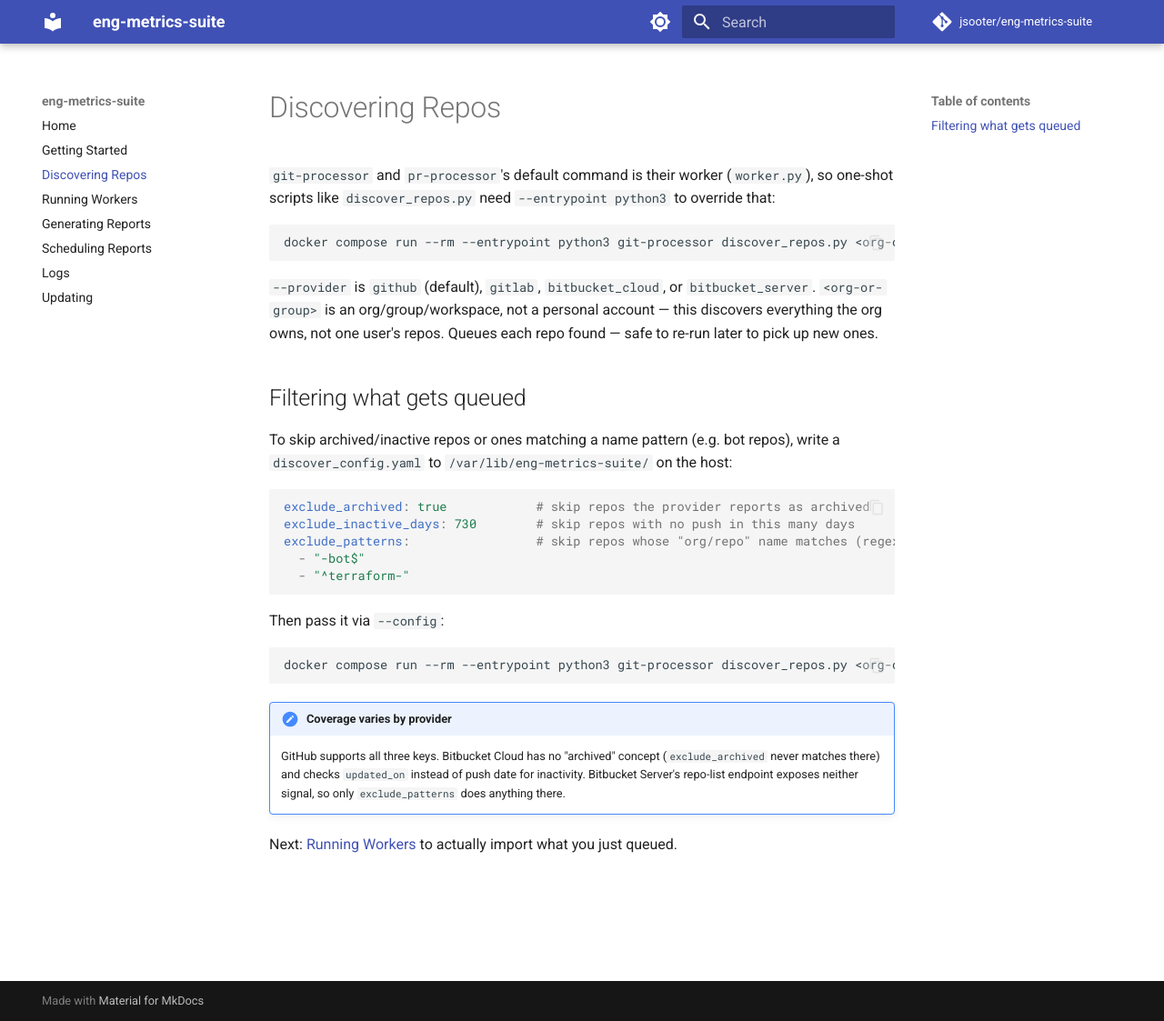
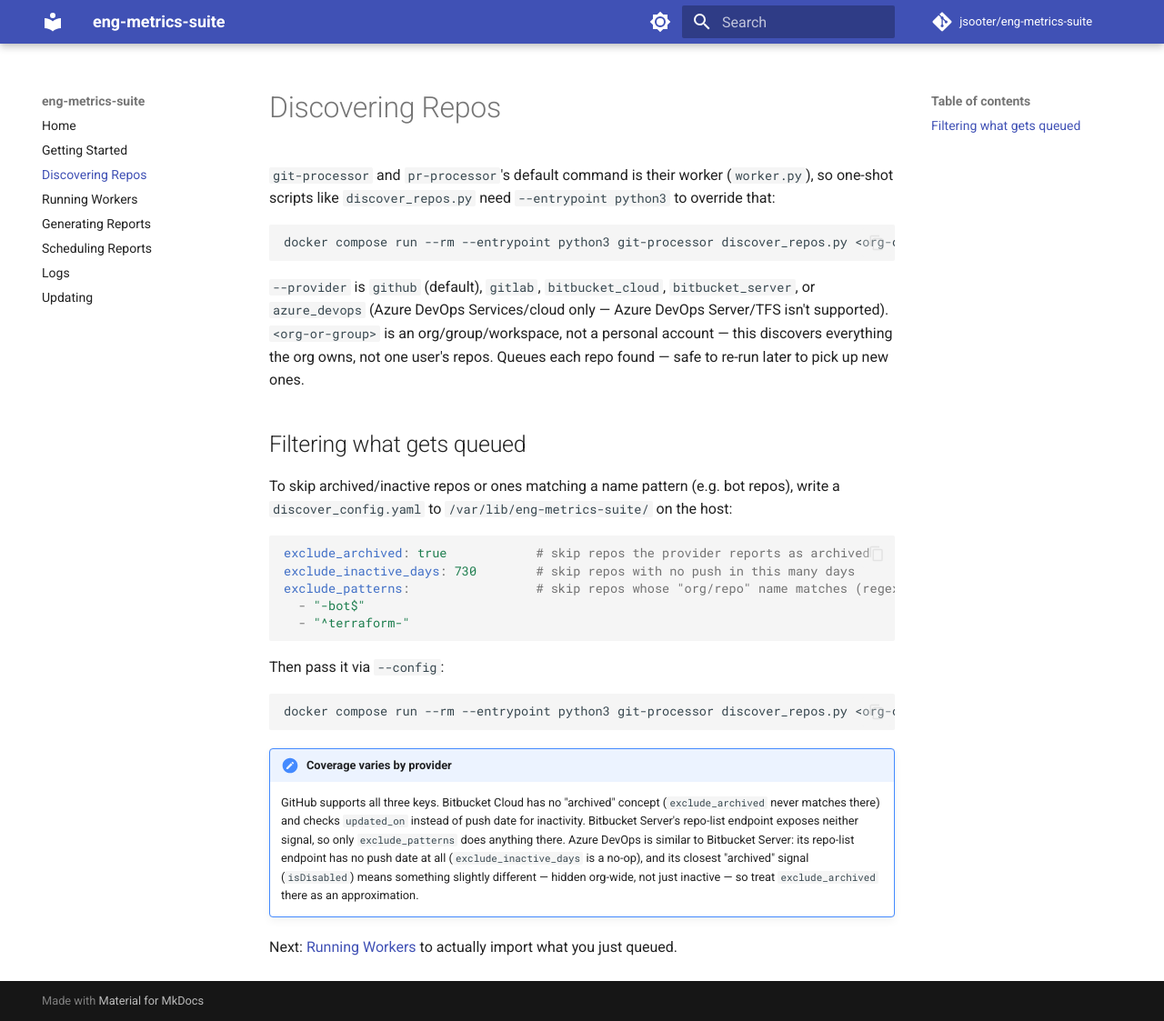
Before and after one commit to jsooter/eng-metrics-docs, an MkDocs documentation site: the page built from docs/discovering-repos.md, in a window 1280 px wide and 1123 px high. Shown: the whole window at 91% size. Built offline with MkDocs 1.6.1 and Material for MkDocs 9.7.7, drawn with Linux system fonts in a browser that asks for light colours; comment, search, counter and statistics services are not loaded.

Commit message:
Document Azure DevOps as a supported provider
eng-metrics-suite gained azure_devops support (Azure DevOps Services,
cloud only) upstream in git-processor/pr-processor -- mentions it
alongside the other providers on the landing page, in the quickstart
env var comment, and in the --provider / exclude_archived coverage
notes on the Discovering Repos page.

````diff
--- a/docs/discovering-repos.md
+++ b/docs/discovering-repos.md
@@ -8,11 +8,12 @@
 docker compose run --rm --entrypoint python3 git-processor discover_repos.py <org-or-group> --provider github
 ```
 
-`--provider` is `github` (default), `gitlab`, `bitbucket_cloud`, or
-`bitbucket_server`. `<org-or-group>` is an org/group/workspace, not a
-personal account — this discovers everything the org owns, not one
-user's repos. Queues each repo found — safe to re-run later to pick up
-new ones.
+`--provider` is `github` (default), `gitlab`, `bitbucket_cloud`,
+`bitbucket_server`, or `azure_devops` (Azure DevOps Services/cloud only —
+Azure DevOps Server/TFS isn't supported). `<org-or-group>` is an
+org/group/workspace, not a personal account — this discovers everything
+the org owns, not one user's repos. Queues each repo found — safe to
+re-run later to pick up new ones.
 
 ## Filtering what gets queued
 
@@ -39,6 +40,10 @@ docker compose run --rm --entrypoint python3 git-processor discover_repos.py <or
     concept (`exclude_archived` never matches there) and checks
     `updated_on` instead of push date for inactivity. Bitbucket Server's
     repo-list endpoint exposes neither signal, so only `exclude_patterns`
-    does anything there.
+    does anything there. Azure DevOps is similar to Bitbucket Server: its
+    repo-list endpoint has no push date at all (`exclude_inactive_days` is
+    a no-op), and its closest "archived" signal (`isDisabled`) means
+    something slightly different — hidden org-wide, not just inactive —
+    so treat `exclude_archived` there as an approximation.
 
 Next: [Running Workers](running-workers.md) to actually import what you just queued.
````
Also changed, not shown: docs/getting-started.md (+1 -1 lines), docs/index.md (+3 -3 lines).
